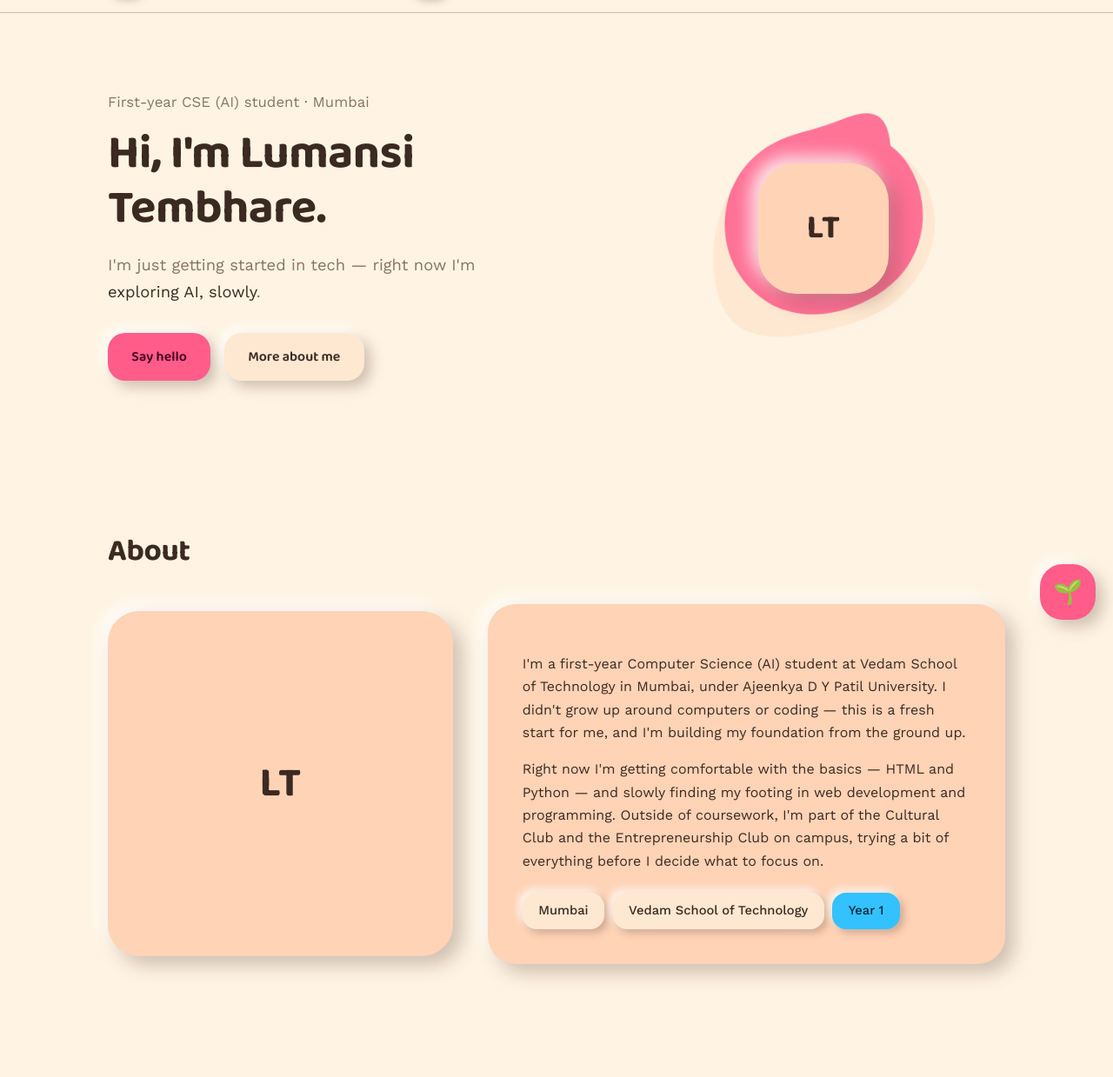
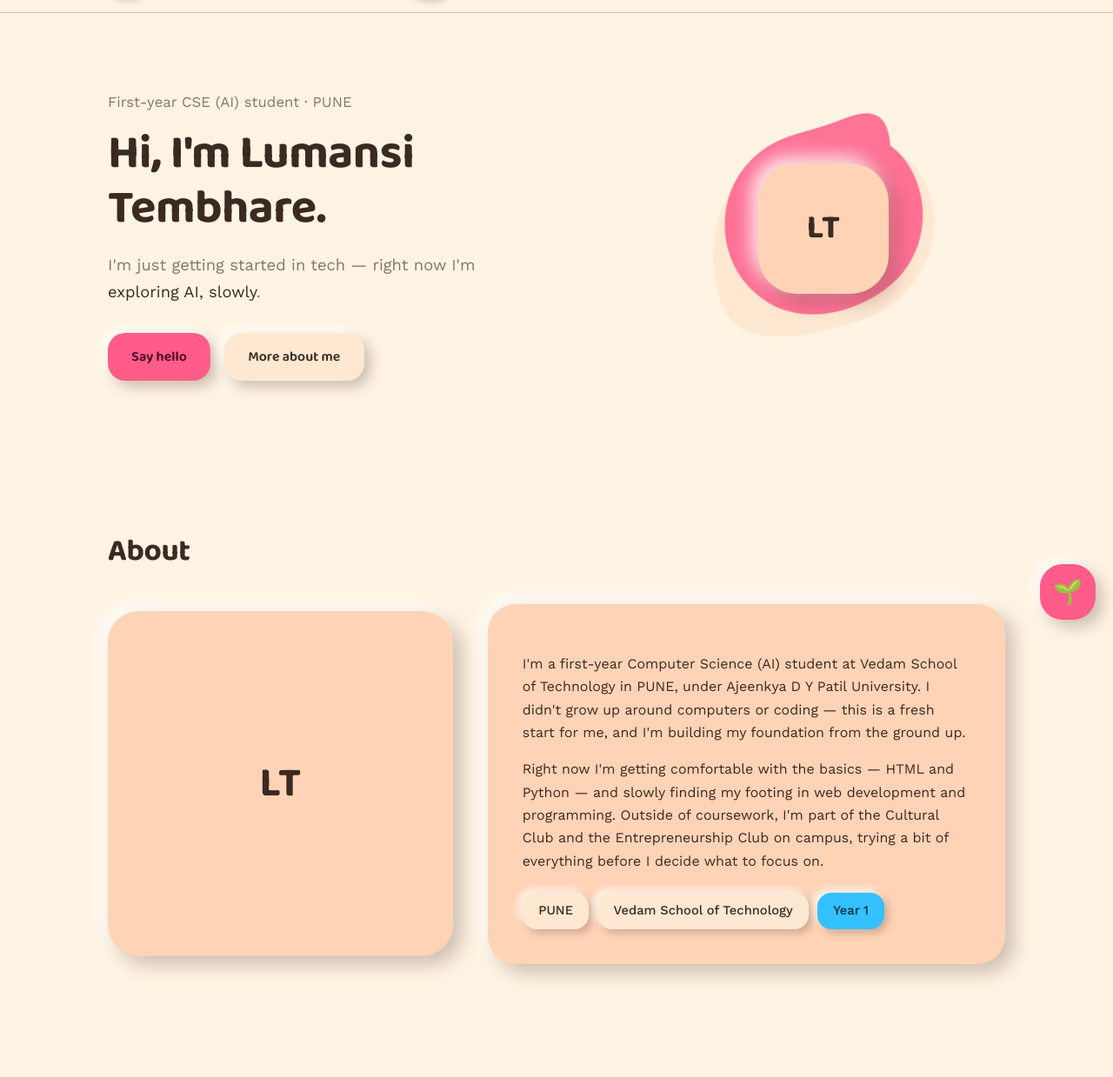
Before and after one commit to Lumansi-tembhare28/Lumansi-Portfolio, a plain HTML site: page index.html in a window 1280 px wide. Shown: the part 61-1300 px from the top of the page at 87% size. Drawn offline with nearby package versions, Linux system fonts and the light colour scheme.

Commit message:
Update index.html

```diff
--- a/index.html
+++ b/index.html
@@ -440,7 +440,7 @@
   <section class="hero">
     <div class="wrap">
       <div>
-        <p class="eyebrow-free">First-year CSE (AI) student · Mumbai</p>
+        <p class="eyebrow-free">First-year CSE (AI) student · PUNE</p>
         <h1>Hi, I'm Lumansi Tembhare.</h1>
         <p class="lead">I'm just getting started in tech — right now I'm <span id="scramble-text" class="scramble">building my foundation</span>.</p>
         <div class="hero-ctas">
@@ -474,10 +474,10 @@
           <span class="avatar-fallback">LT</span>
         </div>
         <div class="clay about-card">
-          <p>I'm a first-year Computer Science (AI) student at Vedam School of Technology in Mumbai, under Ajeenkya D Y Patil University. I didn't grow up around computers or coding — this is a fresh start for me, and I'm building my foundation from the ground up.</p>
+          <p>I'm a first-year Computer Science (AI) student at Vedam School of Technology in PUNE, under Ajeenkya D Y Patil University. I didn't grow up around computers or coding — this is a fresh start for me, and I'm building my foundation from the ground up.</p>
           <p>Right now I'm getting comfortable with the basics — HTML and Python — and slowly finding my footing in web development and programming. Outside of coursework, I'm part of the Cultural Club and the Entrepreneurship Club on campus, trying a bit of everything before I decide what to focus on.</p>
           <div class="fact-row">
-            <span class="pill">Mumbai</span>
+            <span class="pill">PUNE</span>
             <span class="pill">Vedam School of Technology</span>
             <span class="pill mint">Year 1</span>
           </div>
@@ -523,7 +523,7 @@
           <span class="t-dot"></span>
           <span class="t-tag">2026</span>
           <h3>Started my B.Tech</h3>
-          <p>Began Computer Science (AI) at Vedam School of Technology, Mumbai.</p>
+          <p>Began Computer Science (AI) at Vedam School of Technology, PUNE.</p>
         </div>
         <div class="t-item">
           <span class="t-dot"></span>
@@ -591,7 +591,7 @@
 </main>
 
 <footer>
-  Lumansi Tembhare · Mumbai · Built while learning, one line at a time.
+  Lumansi Tembhare · PUNE · Built while learning, one line at a time.
 </footer>
 
 <div id="lumi-widget" class="lumi-widget">
```
